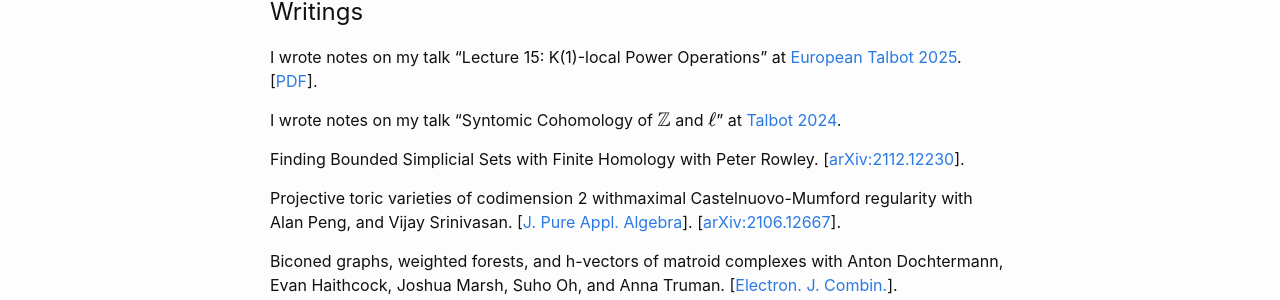
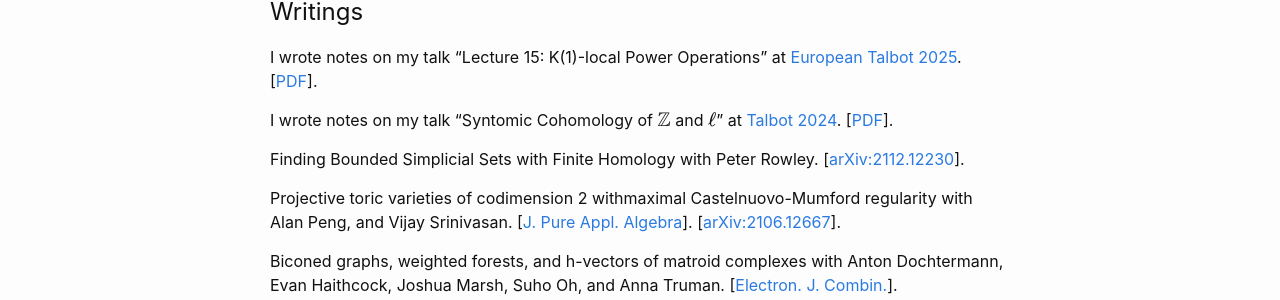
Before and after one commit to PrestonCranford/prestoncranford.github.io, a Jekyll site: the page built from index.md, in a window 1280 px wide. Shown: the part 161-461 px from the top of the page. Built offline with Jekyll 4.4.1, drawn with Linux system fonts in a browser that asks for light colours; formulas are drawn with MathJax 3.

Commit message:
added talbot notes

```diff
--- a/index.md
+++ b/index.md
@@ -13,7 +13,7 @@
 
 I wrote notes on my talk "Lecture 15: K(1)-local Power Operations" at [European Talbot 2025](https://sites.google.com/view/european-talbot/2025-workshop?authuser=0). [[PDF](assets/K(1)-local_Power_Operations_Cranford_2025_10_03.pdf)].
 
-I wrote notes on my talk "Syntomic Cohomology of $\mathbb{Z}$ and $\ell$" at [Talbot 2024](https://sites.google.com/view/talbotworkshop/past-talbots/talbot-2024).
+I wrote notes on my talk "Syntomic Cohomology of $\mathbb{Z}$ and $\ell$" at [Talbot 2024](https://sites.google.com/view/talbotworkshop/past-talbots/talbot-2024). [[PDF](assets/Syntomic_Cohomology_of_Z_and_ell_Cranford_2025_10_03.pdf)].
 
 Finding Bounded Simplicial Sets with Finite Homology with Peter Rowley. [[arXiv:2112.12230](https://arxiv.org/abs/2112.12230)].
 
```
Also changed, not shown: 1 other file.
